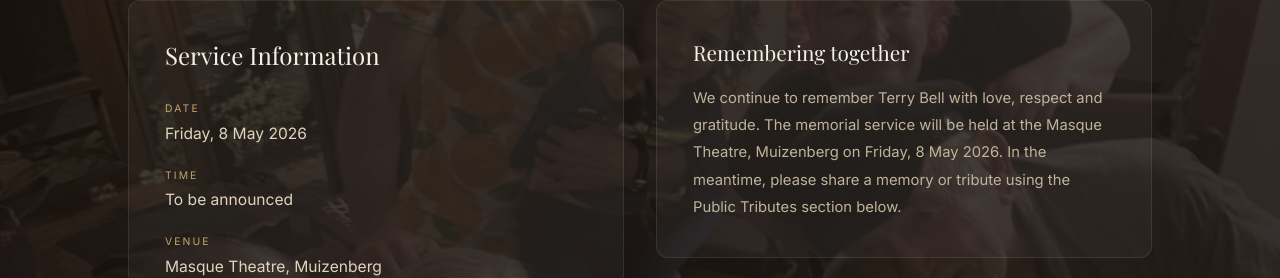
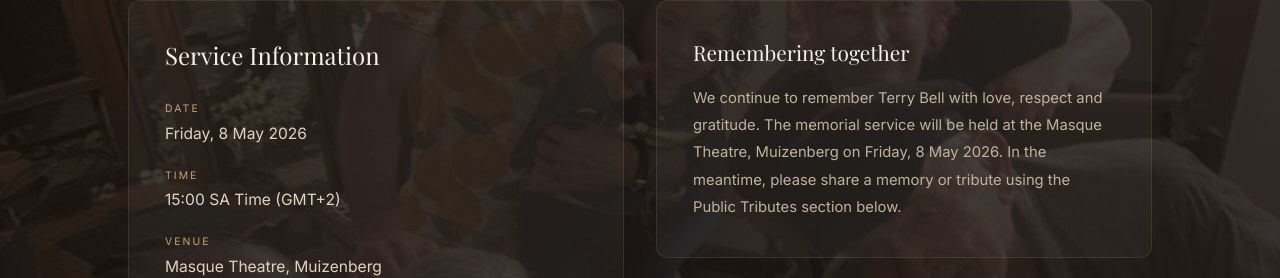
Before and after one commit to AsipheG123/terry-bell-memorial, a Next.js app: page / in a window 1280 px wide. Shown: the part 2671-2949 px from the top of the page. Built offline with nearby package versions, Linux system fonts and the light colour scheme.

Commit message:
Add time of service

```diff
--- a/data/memorial.ts
+++ b/data/memorial.ts
@@ -1,7 +1,7 @@
 export const memorialService = {
   heading: "Keep Remembering",
   date: "Friday, 8 May 2026",
-  time: "To be announced",
+  time: "15:00 SA Time (GMT+2)",
   venue: "Masque Theatre, Muizenberg",
   address: "37 Main Rd, Muizenberg, Cape Town",
   directionsUrl: "https://www.google.com/maps/dir//The+Masque+Theatre,+37+Main+Rd,+Muizenberg,+Cape+Town,+7945/@-34.102722,18.4659471,17z/data=!4m17!1m7!3m6!1s0x1dcc405350492dcd:0x7c0418166ba39202!2sThe+Masque+Theatre!8m2!3d-34.102722!4d18.468522!16s%2Fg%2F12vt1srtk!4m8!1m0!1m5!1m1!1s0x1dcc405350492dcd:0x7c0418166ba39202!2m2!1d18.468522!2d-34.102722!3e0?entry=ttu&g_ep=EgoyMDI2MDMzMC4wIKXMDSoASAFQAw%3D%3D",
```
